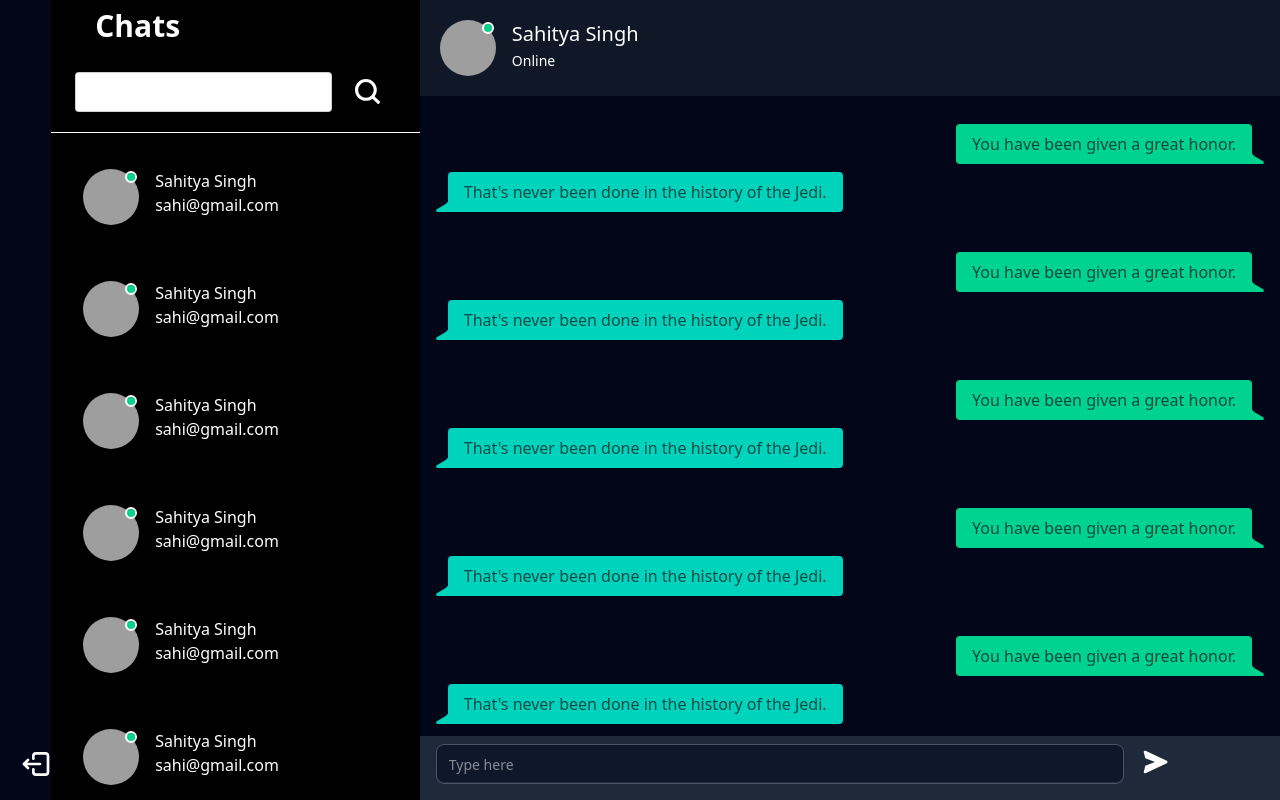
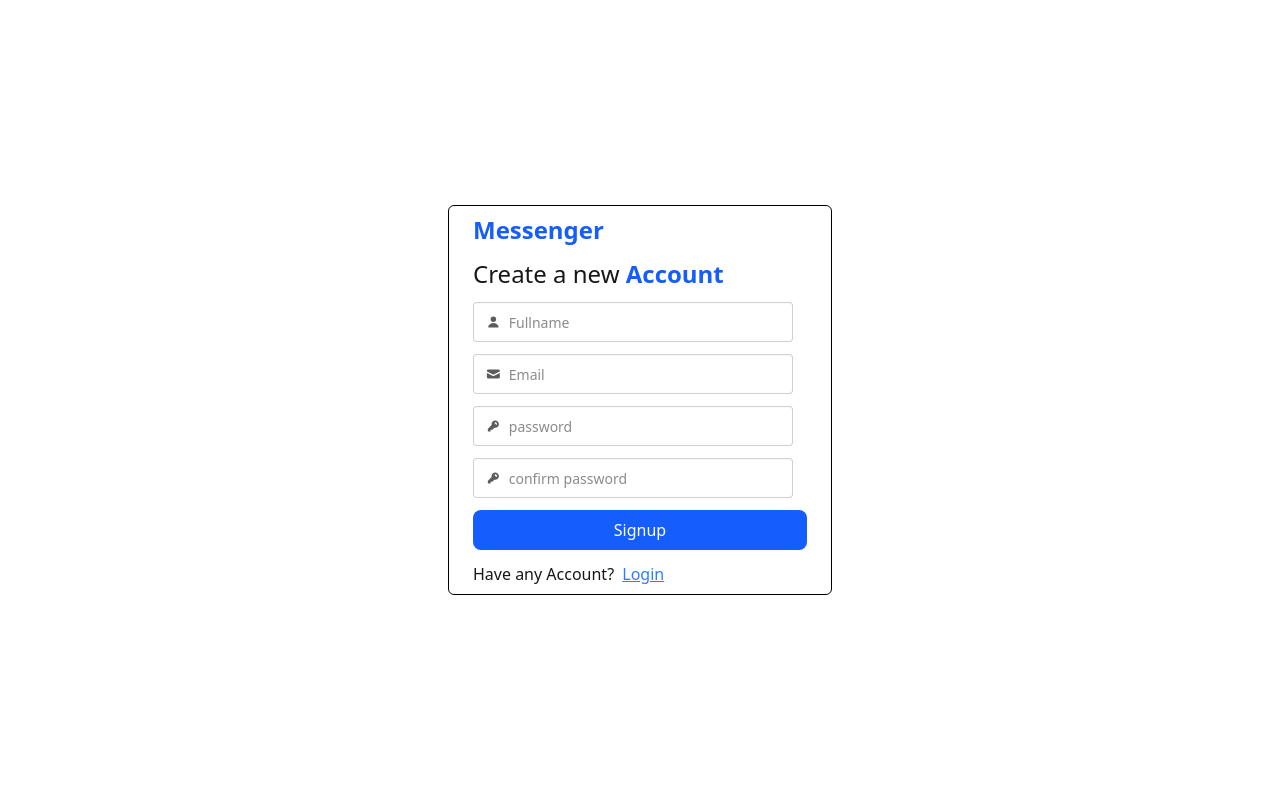
Before and after one commit to git-Sahitya/RealTime_ChatApp, a React (Vite) app in the folder Frontend/: page / in a window 1280 px wide. Built offline with nearby package versions, Linux system fonts and the light colour scheme; grey boxes are pictures that could not be loaded.

Commit message:
feat: Implement authentication context with js-cookie for user state management; update Login and Signup components

```diff
--- a/Frontend/package.json
+++ b/Frontend/package.json
@@ -12,6 +12,7 @@
   "dependencies": {
     "@tailwindcss/vite": "^4.1.7",
     "axios": "^1.9.0",
+    "js-cookie": "^3.0.5",
     "react": "^19.1.0",
     "react-dom": "^19.1.0",
     "react-hook-form": "^7.57.0",
--- a/Frontend/src/App.jsx
+++ b/Frontend/src/App.jsx
@@ -4,19 +4,21 @@ import Right from "./Home/right/Right";
 import Logout from "./Home/left1/Logout";
 import Signup from "./components/Signup";
 import Login from "./components/Login";
+import { useAuth } from "./context/AuthProvider";
 
 const App = () => {
+   const [authUser, setAuthUser] = useAuth();
+  console.log(authUser);
   return (
     <>
-
-    <div className='flex h-screen' >
+      {/* <div className='flex h-screen' >
       <Logout></Logout>
       <Left></Left>
       <Right></Right>
-    </div>
+    </div> */}
 
       {/* <Login/> */}
-      {/* <Signup /> */}
+      <Signup />
     </>
   );
 };
--- a/Frontend/src/components/Login.jsx
+++ b/Frontend/src/components/Login.jsx
@@ -2,8 +2,10 @@ import React from "react";
 import { Link } from "react-router-dom";
 import { useForm } from "react-hook-form";
 import axios from "axios";
+import { useAuth } from "../context/AuthProvider";
 
 const Login = () => {
+   const [authUser, setAuthUser] = useAuth();
   const {
     register,
     handleSubmit,
@@ -11,12 +13,12 @@ const Login = () => {
     formState: { errors },
   } = useForm();
 
-  const onSubmit = (data) => {
+  const onSubmit = async (data) => {
     const userInfo = {
       email: data.email,
       password: data.password,
     };
-    axios
+    await axios
       .post("http://localhost:5002/user/login", userInfo)
       .then((response) => {
         console.log(response.data);
@@ -24,6 +26,8 @@ const Login = () => {
           alert("Login successfull !!");
         }
         localStorage.setItem("messanger", JSON.stringify(response.data));
+        setAuthUser(response.data);
+
       })
       .catch((error) => {
         if (error.response) {
--- a/Frontend/src/components/Signup.jsx
+++ b/Frontend/src/components/Signup.jsx
@@ -1,8 +1,10 @@
 import { Link } from "react-router-dom";
 import { useForm } from "react-hook-form";
 import axios from "axios";
+import { useAuth } from "../context/AuthProvider";
 
 const Signup = () => {
+  const [authUser, setAuthUser] = useAuth();
   const {
     register,
     handleSubmit,
@@ -16,21 +18,22 @@ const Signup = () => {
   const validatePasswordMatch = (value) => {
     return value === password || "password  don't match";
   };
-  const onSubmit = (data) => {
+  const onSubmit = async (data) => {
     const userInfo = {
       name: data.fullname,
       email: data.email,
       password: data.password,
       confirmpassword: data.confirmPassword,
     };
-    axios
+    await axios
       .post("http://localhost:5002/user/signup", userInfo)
       .then((response) => {
         console.log(response.data);
         if (response.data) {
           alert("Signup successfull !!");
         }
-        localStorage.setItem("messanger",JSON.stringify( response.data));
+        localStorage.setItem("messenger", JSON.stringify(response.data));
+        setAuthUser(response.data);
       })
       .catch((error) => {
         if (error.response) {
--- /dev/null
+++ b/Frontend/src/context/AuthProvider.jsx
@@ -0,0 +1,20 @@
+import React, { createContext, useContext, useState } from "react";
+import Cookies from "js-cookie";
+export const AuthContext = createContext();
+
+export const AuthProvider = ({ children }) => {
+  const initialUserState =
+    Cookies.get("jwt") || localStorage.getItem("messenger");
+
+  const [authUser, setAuthUser] = useState(
+    initialUserState ? JSON.parse(initialUserState) : undefined
+  );
+
+  return (
+    <AuthContext.Provider value={[authUser, setAuthUser]}>
+      {children}
+    </AuthContext.Provider>
+  );
+};
+
+export const useAuth = () => useContext(AuthContext);
--- a/Frontend/src/main.jsx
+++ b/Frontend/src/main.jsx
@@ -1,11 +1,13 @@
-import { StrictMode } from 'react'
 import { createRoot } from 'react-dom/client'
 import './index.css'
 import App from './App.jsx'
 import { BrowserRouter } from 'react-router-dom'
+import {AuthProvider} from "./context/AuthProvider.jsx"
 
 createRoot(document.getElementById('root')).render(
-    <BrowserRouter>
-    <App />
-    </BrowserRouter>
+     <BrowserRouter>
+    <AuthProvider>
+      <App />
+    </AuthProvider>
+  </BrowserRouter>
 )
```
Also changed, not shown: 1 other file (tests, documents, lock files or other folders).
